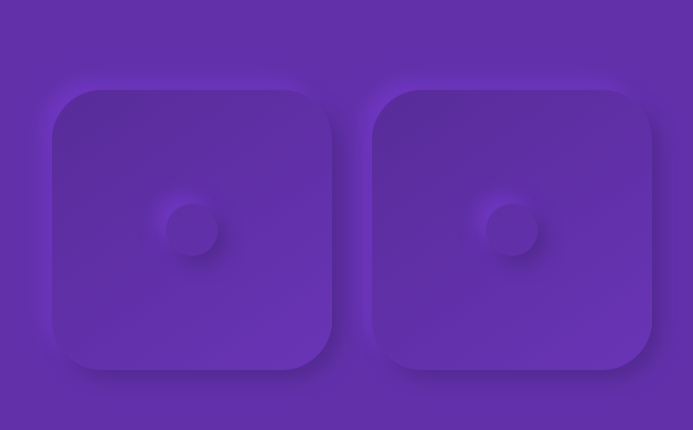
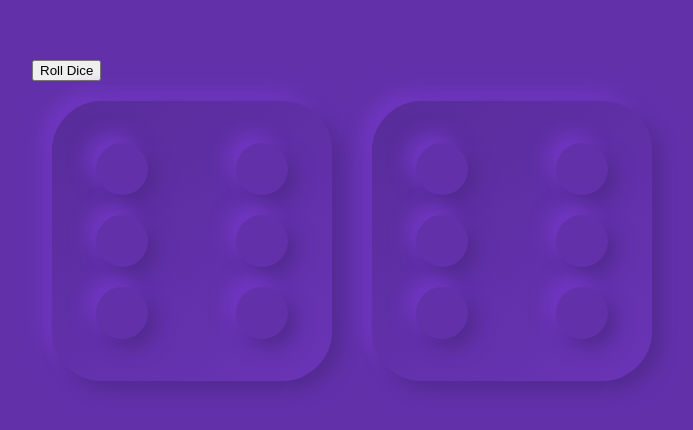
Before and after one commit to thesyaf/squishDie, a React (Create React App) app: page / in a window 1280 px wide. Shown: the part 170-600 px from the top of the page, without its empty margins (288-981 px from the left). Built offline with nearby package versions, Linux system fonts and the light colour scheme.

Commit message:
fix die rendering/animations

```diff
--- a/src/App.js
+++ b/src/App.js
@@ -1,29 +1,47 @@
 import React, { useState, useEffect } from 'react';
-import Die from './die';
 import DieAlt from './die-alt';
 import './styles.scss';
 
-const gimmeDots = (n) => {
-  let buttonsArr = [];
-  for (let index = 0; index < n; index++) {
-    buttonsArr.push({ id: index, active: false });
-  }
+export default function App() {
+  const [isRolling, setIsRolling] = useState(false);
 
-  return buttonsArr;
-};
+  useEffect(() => {
+    if (document.documentElement.className === '') {
+      document.documentElement.className = 'purple';
+    }
+  });
 
-export default function App() {
-  const handleClick = (c) => {
-    console.log('i be clicked', c);
+  useEffect(() => {
+    if (isRolling) {
+      setTimeout(() => {
+        setIsRolling(false);
+      }, 3000);
+    }
+  }, [isRolling]);
+
+  const changeColour = (c) => {
+    //clear classes
+    document.documentElement.className = '';
+    //add color class
+    document.documentElement.classList.add(c);
+  };
+
+  const roll = () => {
+    if (!isRolling) {
+      setIsRolling(true);
+    }
   };
 
   return (
-    <div className="board">
-      {/* <h1>ROLL</h1> */}
+    <div>
+      {/* <button onClick={(e) => changeColour('yellow')}>yellow</button>
+      <button onClick={(e) => changeColour('purple')}>purple</button> */}
+      <button onClick={(e) => roll(e)}>
+        {isRolling ? '...Rolling...' : 'Roll Dice'}
+      </button>
       <div className="box">
-        {/* <Die /> */}
-        <DieAlt />
-        <DieAlt />
+        <DieAlt rollDie={isRolling} />
+        <DieAlt rollDie={isRolling} />
       </div>
     </div>
   );
--- a/src/die-alt.js
+++ b/src/die-alt.js
@@ -14,19 +14,29 @@ const rnd = () => Math.floor(Math.random() * 6 + 1);
 
 const defaultGrid = [
   [1, 0, 1],
-  [1, 1, 1],
-  [1, 1, 1],
+  [1, 0, 1],
+  [1, 0, 1],
 ];
 
-export default function DieAlt(props) {
-  const [dieOne, setDieOne] = useState([]);
-  const [rollResult, setRollResult] = useState(1);
+export default function DieAlt({ rollDie }) {
+  const [isRolling, setIsRolling] = useState(false);
   const [grid, setGrid] = useState(defaultGrid);
 
   useEffect(() => {
-    setDieOne(gimmeDots(rollResult));
+    setIsRolling(rollDie);
+  }, [rollDie]);
+
+  const getNewGrid = (result) => {
     let newGrid = [];
-    switch (rollResult) {
+    switch (result) {
+      case 0:
+        newGrid = [
+          [0, 0, 0],
+          [0, 1, 0],
+          [0, 0, 0],
+        ];
+        setGrid(newGrid);
+        break;
       case 1:
         newGrid = [
           [0, 0, 0],
@@ -76,17 +86,25 @@ export default function DieAlt(props) {
         setGrid(newGrid);
         break;
     }
-  }, [rollResult]);
+    console.log('g', grid, result);
+  };
 
   const dieSize = '30vh';
 
+  useEffect(() => {
+    if (isRolling) {
+      setTimeout(() => {
+        console.log('roll triggers 2 secs later', isRolling);
+        getNewGrid(rnd());
+      }, 2000);
+    }
+  }, [isRolling]);
+
   const roll = (e) => {
-    e.stopPropagation();
+    e && e.stopPropagation();
     if (!isIOS) {
       window.navigator.vibrate(100);
     }
-    setRollResult(0);
-    setTimeout(() => setRollResult(rnd()), 3000);
   };
 
   return (
@@ -97,9 +115,13 @@ export default function DieAlt(props) {
     >
       <div className="dots-container">
         {grid.map((row) =>
-          row.map((item) => (
-            <div className="dot-one">
-              <span className={`dot purple ${item !== 1 ? 'hide' : 'show'}`} />
+          row.map((item, i) => (
+            <div key={i} className="dot-one">
+              <span
+                className={`dot purple ${
+                  item !== 1 || isRolling ? 'hide' : 'show'
+                }`}
+              />
             </div>
           ))
         )}
--- a/src/styles.scss
+++ b/src/styles.scss
@@ -1,15 +1,29 @@
+$themes: (
+  purple: (
+    backgroundColor: #6231aa,
+  ),
+  yellow: (
+    backgroundColor: #ffff4e,
+  ),
+);
+
+@mixin color-aware($key, $color) {
+  @each $theme-name, $theme-color in $themes {
+    .#{$theme-name} {
+      #{$key}: map-get(map-get($themes, $theme-name), $color);
+      transition: background-color 2s ease-out;
+    }
+  }
+}
+
+@include color-aware('background-color', 'backgroundColor');
 body {
-  background-color: #6231aa;
   display: flex;
   justify-content: center;
   align-items: center;
   width: 100vw;
   height: 100vh;
-}
-
-h1 {
-  background: linear-gradient(145deg, #582c99, #6934b6);
-  box-shadow: 9px 9px 18px #532a91, -9px -9px 18px #7138c4;
+  transition: background-color 2s ease-out;
 }
 
 .box {
@@ -28,7 +42,7 @@ h1 {
   flex-wrap: wrap;
   justify-content: space-around;
   align-items: center;
-  animation: squish-in 4s cubic-bezier(0.25, 0.46, 0.45, 0.94) both;
+  animation: squish-die-in 5s cubic-bezier(0.25, 0.46, 0.45, 0.94) both;
   &.purple {
     background: linear-gradient(145deg, #582c99, #6934b6);
     box-shadow: 9px 9px 18px #532a91, -9px -9px 18px #7138c4;
@@ -51,29 +65,6 @@ h1 {
     }
   }
 }
-// .dot {
-//   display: flex;
-//   justify-content: center;
-//   margin: 5px;
-//   border-radius: 50%;
-//   // animation: squish-in 6s cubic-bezier(0.25, 0.46, 0.45, 0.94) both;
-//   //   &.purple {
-//   //     background: linear-gradient(145deg, #582c99, #6934b6);
-//   //     box-shadow: 9px 9px 18px #532a91, -9px -9px 18px #7138c4;
-//   //   }
-//   &.yellow {
-//     background: linear-gradient(145deg, #ffff4e, #d7d942);
-//     box-shadow: 9px 9px 18px #cbcd3e, -9px -9px 18px #ffff54;
-//   }
-//   &.active {
-//     &.purple {
-//       box-shadow: inset 9px 9px 18px #532a91, inset -9px -9px 18px #7138c4;
-//     }
-//     &.yellow {
-//       box-shadow: inset 9px 9px 18px #cbcd3e, inset -9px -9px 18px #ffff54;
-//     }
-//   }
-// }
 
 .dots-container {
   width: 90%;
@@ -96,10 +87,10 @@ h1 {
     margin: 5px;
     border-radius: 50%;
     &.hide {
-      animation: squish-out 2s cubic-bezier(0.25, 0.46, 0.45, 0.94) both;
+      animation: squish-dot-out 2s cubic-bezier(0.25, 0.46, 0.45, 0.94) both;
     }
     &.show {
-      animation: squish-in 2s cubic-bezier(0.25, 0.46, 0.45, 0.94) both;
+      animation: squish-dot-in 2s cubic-bezier(0.25, 0.46, 0.45, 0.94) both;
     }
     &.purple {
       box-shadow: 9px 9px 18px #532a91, -9px -9px 18px #7138c4;
@@ -107,32 +98,39 @@ h1 {
   }
 }
 
-@keyframes squish-in {
+@keyframes squish-die-in {
   0% {
     box-shadow: 0 0 0 #532a91, 0 0 0 #7138c4;
-    // -webkit-transform: translateZ(-1400px);
-    // transform: translateZ(-1400px);
+    opacity: 0;
+  }
+  50% {
+    box-shadow: 0 0 0 #532a91, 0 0 0 #7138c4;
     opacity: 0;
   }
   100% {
     box-shadow: 9px 9px 18px #532a91, -9px -9px 18px #7138c4;
-    // -webkit-transform: translateZ(0);
-    // transform: translateZ(0);
     opacity: 1;
   }
 }
 
-@keyframes squish-out {
+@keyframes squish-dot-in {
   0% {
-    box-shadow: 9px 9px 18px #532a91, -9px -9px 18px #7138c4;
-    // -webkit-transform: translateZ(-1400px);
-    // transform: translateZ(-1400px);
+    box-shadow: 0 0 0 #532a91, 0 0 0 #7138c4;
     opacity: 0;
   }
   100% {
-    box-shadow: 0 0 0 #532a91, 0 0 0 #7138c4;
-    // -webkit-transform: translateZ(0);
-    // transform: translateZ(0);
+    box-shadow: 9px 9px 18px #532a91, -9px -9px 18px #7138c4;
     opacity: 1;
   }
 }
+
+@keyframes squish-dot-out {
+  0% {
+    box-shadow: 9px 9px 18p, -9px -9px 18px;
+    opacity: 1;
+  }
+  100% {
+    box-shadow: 0 0 0 #532a91, 0 0 0 #7138c4;
+    opacity: 0;
+  }
+}
```
